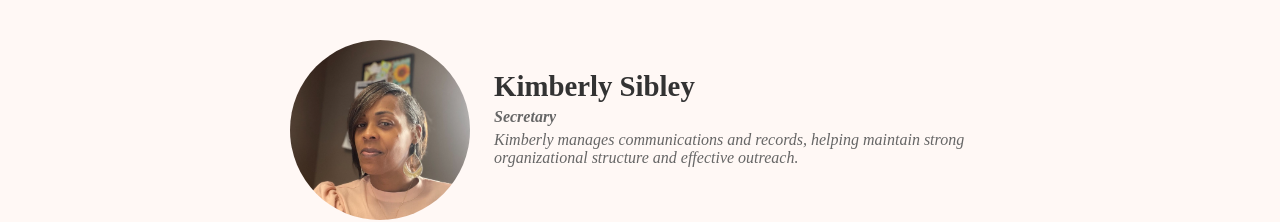
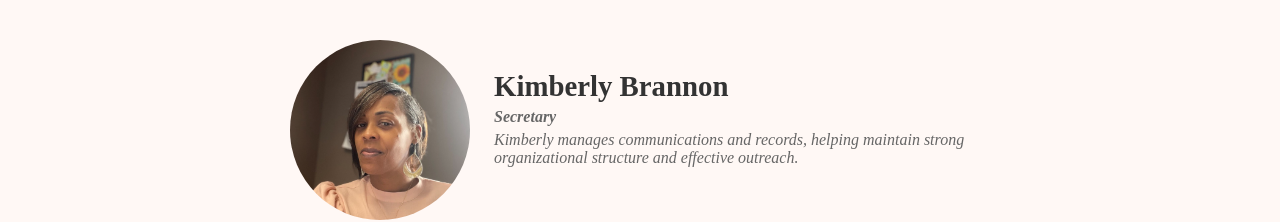
Before and after one commit to Izaher18/FaytheFoundation, a website: page board.html in a window 1280 px wide. Shown: the part 875-1097 px from the top of the page. Drawn offline with Linux system fonts and the light colour scheme.

Commit message:
board name change again

```diff
--- a/board.html
+++ b/board.html
@@ -231,9 +231,9 @@
       </div>
 
       <div class="team-member">
-        <img src="imgs/Kimberly.jpeg" alt="Kimberly Sibley">
+        <img src="imgs/Kimberly.jpeg" alt="Kimberly Brannon">
         <div>
-          <h3>Kimberly Sibley</h3>
+          <h3>Kimberly Brannon</h3>
           <p class="role">Secretary</p>
           <p>Kimberly manages communications and records, helping maintain strong organizational structure and effective outreach.</p>
         </div>
```
